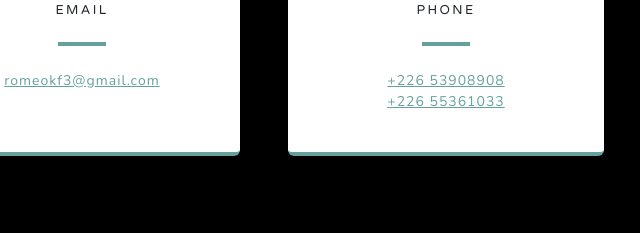
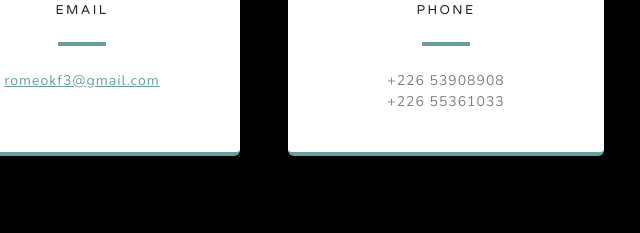
Before and after one commit to Romeo73-fab/Meo-Store, a plain HTML site: page index.html in a window 1280 px wide. Shown: the part 3608-3841 px from the top of the page, 558-1198 px from the left. Drawn offline with nearby package versions, Linux system fonts and the light colour scheme; a script that the page names is missing.

Commit message:
Update index.html

```diff
--- a/index.html
+++ b/index.html
@@ -166,8 +166,8 @@
                                 <i class="fas fa-mobile-alt text-primary mb-2"></i>
                                 <h4 class="text-uppercase m-0">Phone</h4>
                                 <hr class="my-4 mx-auto" />
-                                <div class="small text-black-50"><a href="tel" target="_blank">+226 53908908</a></div>
-                                <div class="small text-black-50"><a href="tel" target="_blank">+226 55361033</a></div>
+                                <div class="small text-black-50">+226 53908908</div>
+                                <div class="small text-black-50">+226 55361033</div>
                             </div>
                         </div>
                     </div>
```
